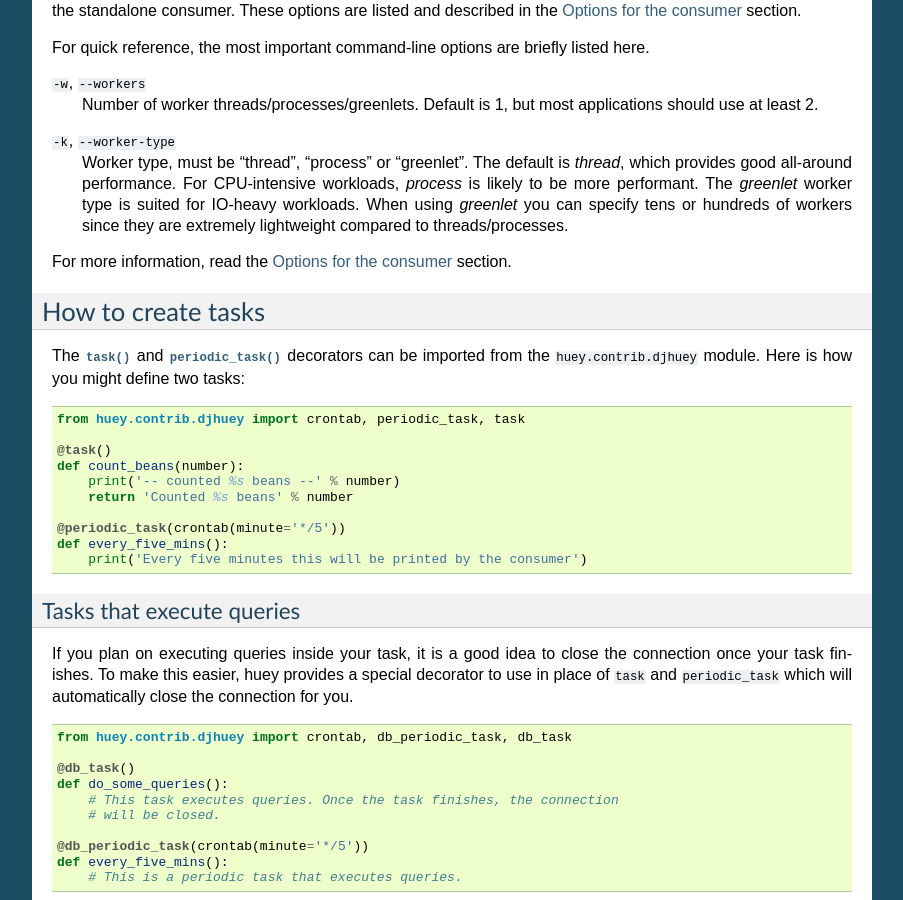
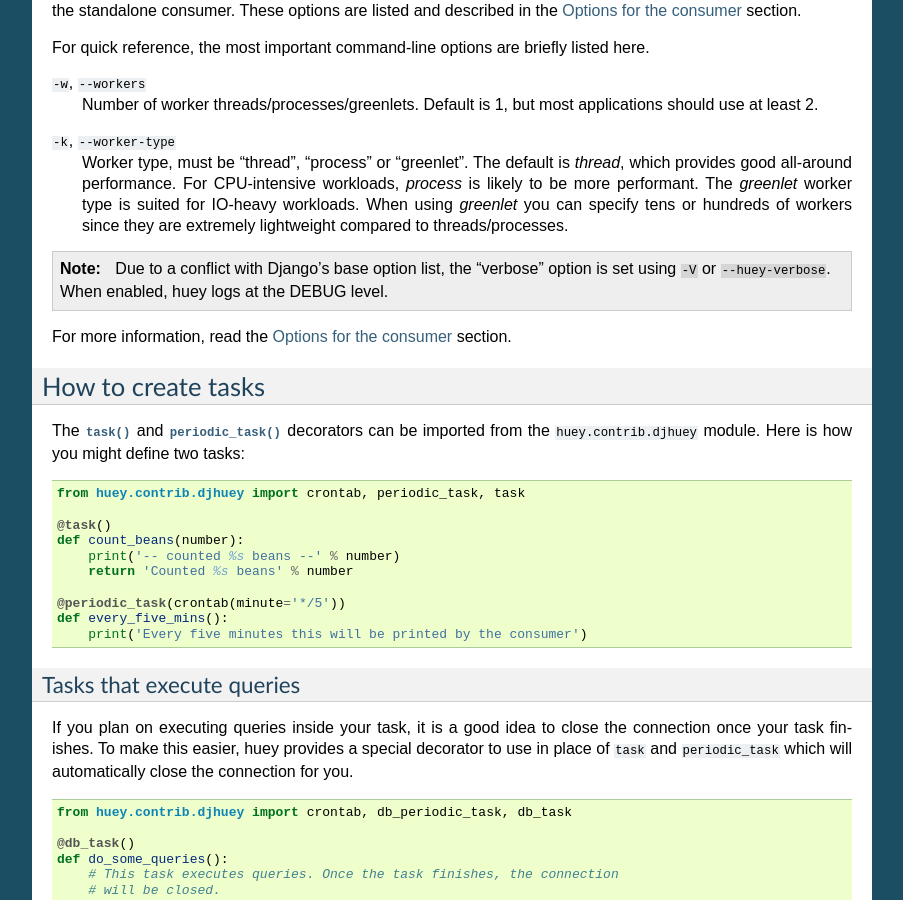
Before and after one commit to coleifer/huey, a Sphinx documentation site: the page built from docs/django.rst, in a window 1280 px wide and 900 px high, scrolled down 1644 px. Shown: the whole window, without its empty margins (198-1101 px from the left). Built offline with Sphinx 7.4.7, drawn with Linux system fonts in a browser that asks for light colours; pages that are not in the unit, such as notebooks, are missing from menus.

Commit message:
django options fix for `-v` and docs updates. Fixes #170

```diff
--- a/docs/consumer.rst
+++ b/docs/consumer.rst
@@ -50,6 +50,9 @@
 ``-v``, ``--verbose``
     Verbose logging (loglevel=DEBUG). If no logfile is specified and
     verbose is set, then the consumer will log to the console.
+
+    **Note:** due to conflicts, when using Django this option is renamed to
+    use ``-V``, ``--huey-verbose``.
 
 ``-q``, ``--quiet``
     Minimal logging, only errors and their tracebacks will be logged.
--- a/docs/django.rst
+++ b/docs/django.rst
@@ -126,6 +126,11 @@
     specify tens or hundreds of workers since they are extremely lightweight
     compared to threads/processes.
 
+.. note::
+    Due to a conflict with Django's base option list, the "verbose" option is
+    set using ``-V`` or ``--huey-verbose``. When enabled, huey logs at the
+    DEBUG level.
+
 For more information, read the :ref:`Options for the consumer <consumer-options>` section.
 
 How to create tasks
```
Also changed, not shown: 1 other file.
